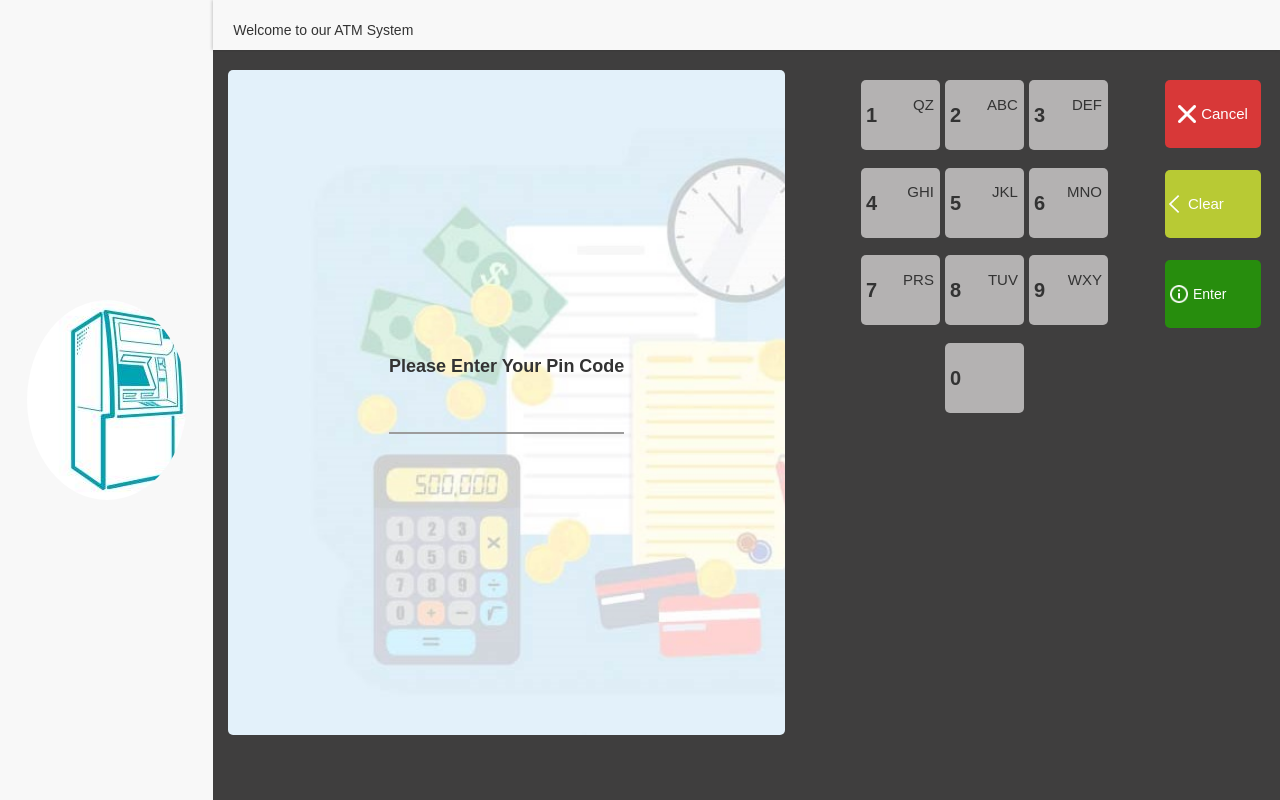
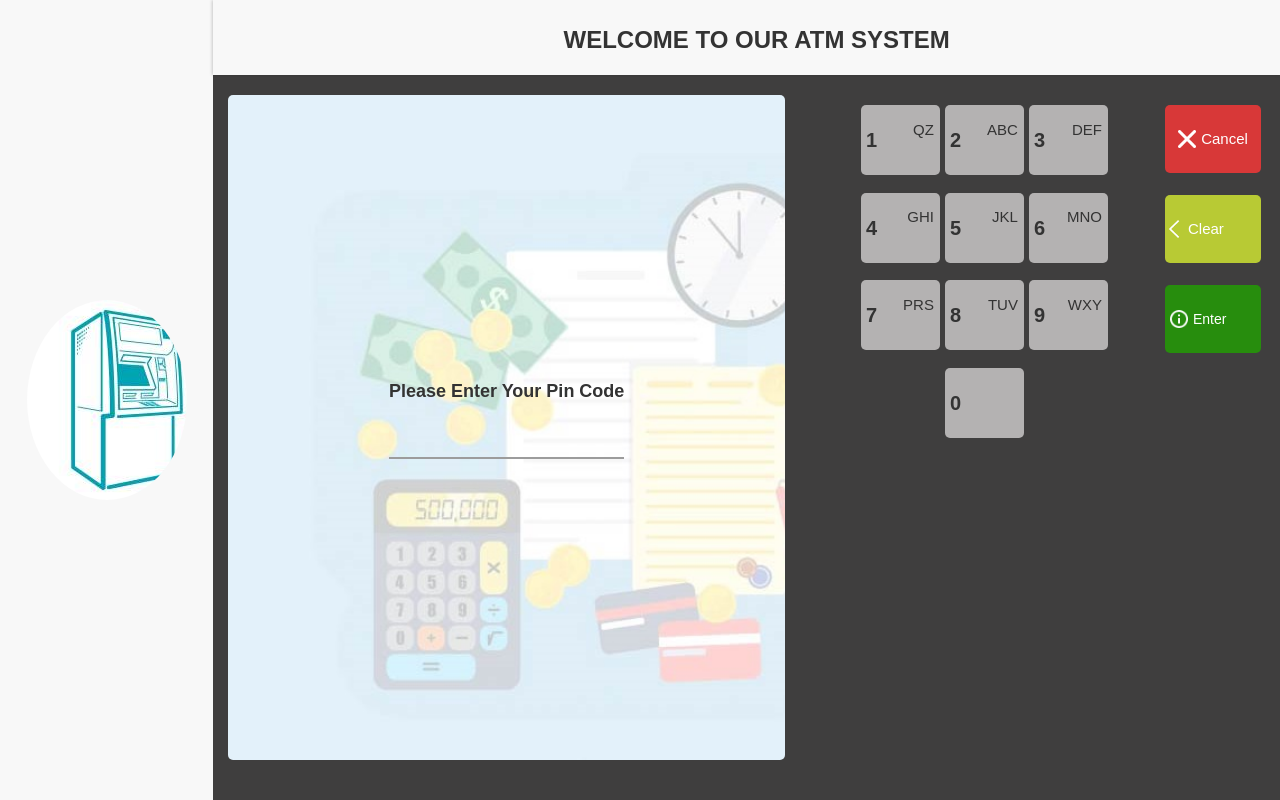
Before and after one commit to Alireza2018/ATM_________REACT__DASHBOARD, a React (Create React App) app: page / in a window 1280 px wide. Built offline with nearby package versions, Linux system fonts and the light colour scheme.

Commit message:
decoration improved

```diff
--- a/src/Assets/css/seecode-component.webflow.css
+++ b/src/Assets/css/seecode-component.webflow.css
@@ -4,6 +4,7 @@
   display: -ms-flexbox;
   display: flex;
   background-color: #3f3e3e;
+  text-align: center;
 }
 
 .atm-machine-sidebar {
@@ -36,11 +37,12 @@
 
 .atm-machine-navbar {
   width: 100%;
-  padding-top: 20px;
+  padding-top: 5px;
   padding-bottom: 10px;
   padding-left: 20px;
   background-color: #f8f8f8;
   box-shadow: -1px 0 3px 0 rgba(0, 0, 0, .19);
+  text-transform: uppercase;
 }
 
 .atm-utility {
--- a/src/Login/index.js
+++ b/src/Login/index.js
@@ -9,7 +9,8 @@ import menu_icon from '../Assets/images/menu_icon.png'
 
 class Index extends Component {
 
-  render() {
+
+   render() {
     return(
       <div className="body">
         <div className="atm-machine-sidebar">
@@ -18,7 +19,7 @@ class Index extends Component {
 
         <div className="atm-machine-container">
           <div className="atm-machine-navbar">
-            <div>Welcome to our ATM System</div>
+            <h3>Welcome to our ATM System</h3>
               <img src={menu_icon} alt="" className="atm-navbar-responsive-icon"/>
             <div className="atm-responsive-sidebar"></div>
           </div>
```
